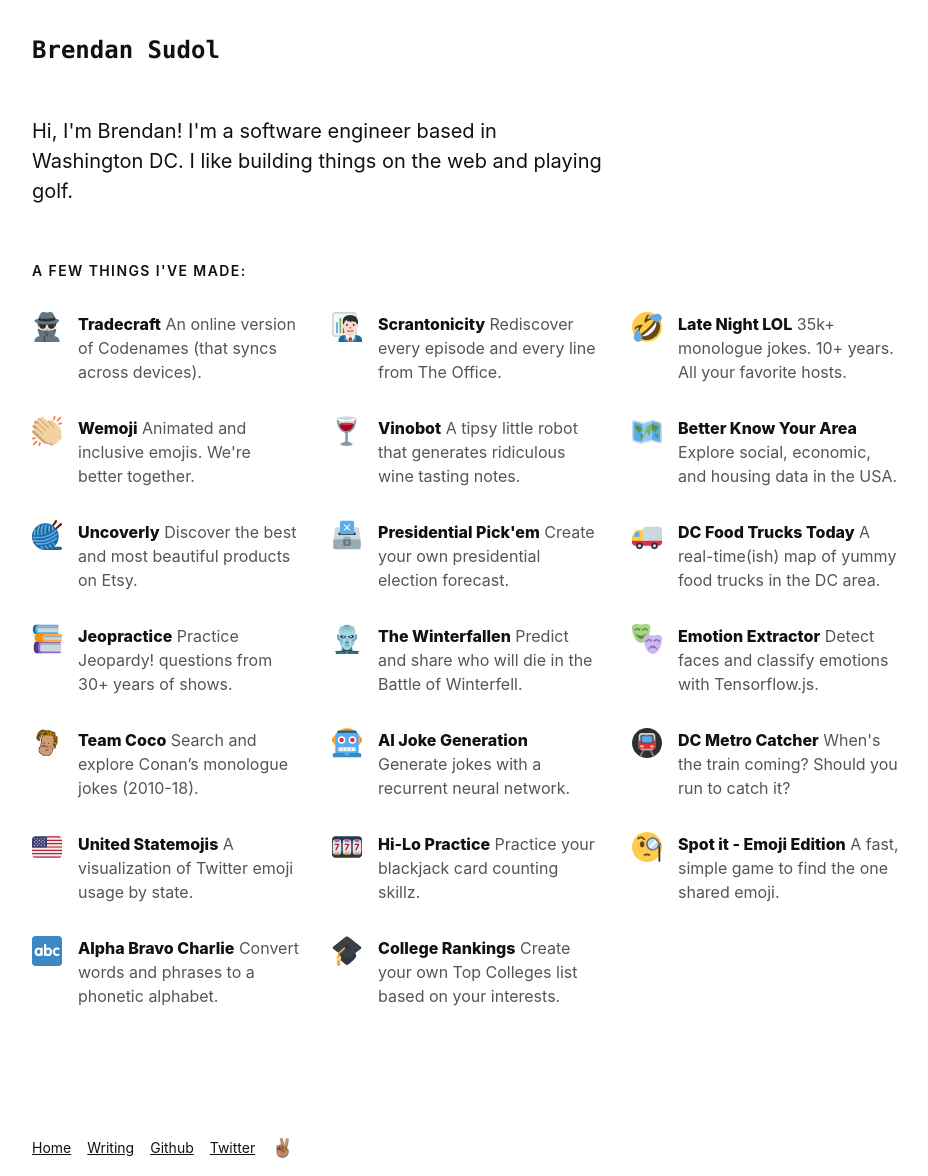
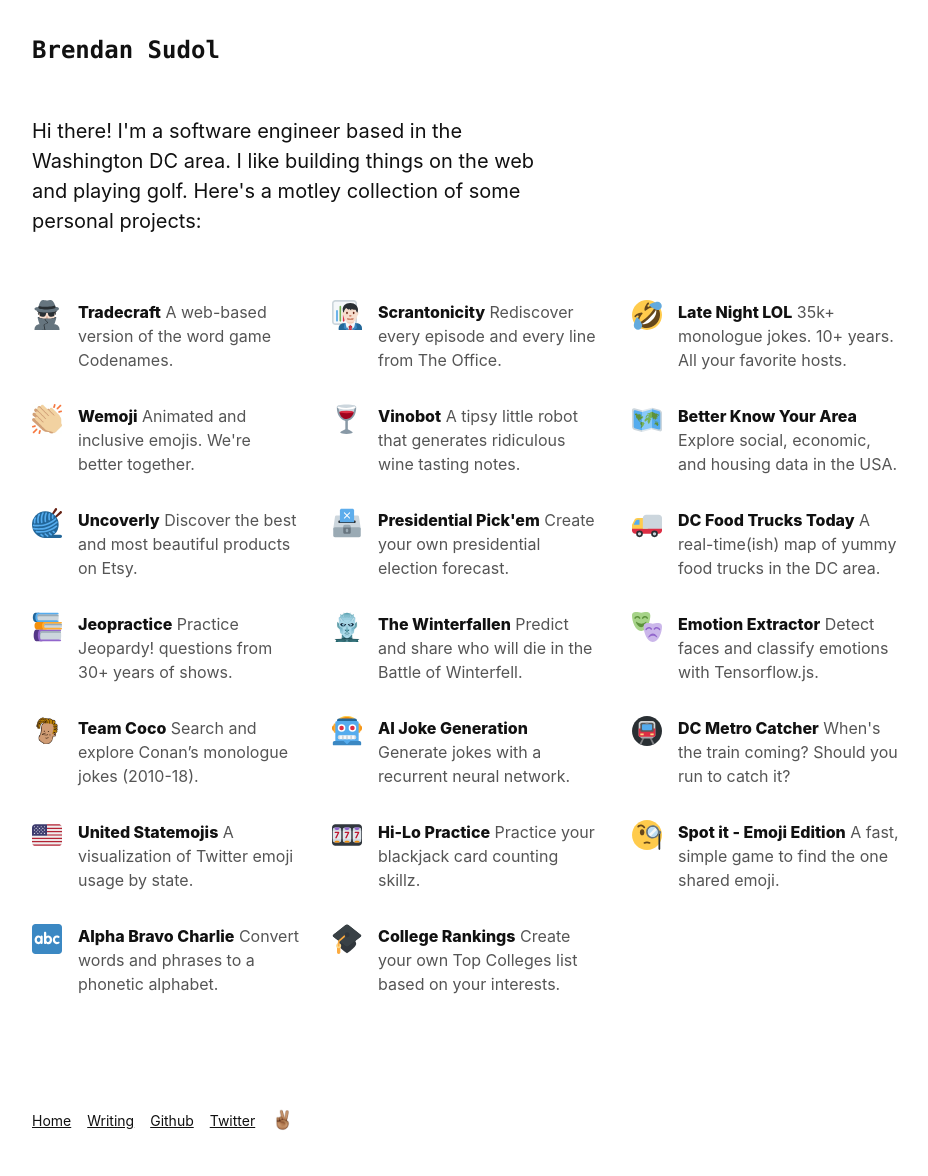
Before and after one commit to brendansudol/brendansudol.github.io, a Jekyll site: the page built from _pages/index.md, in a window 1280 px wide. Shown: the whole page, without its empty margins (174-1102 px from the left). Built offline with Jekyll 4.4.1, drawn with Linux system fonts in a browser that asks for light colours; after the commit the page ends 1148 px from its top, so only the background shows below that.

Commit message:
misc fixes

```diff
--- a/_config.yml
+++ b/_config.yml
@@ -38,7 +38,7 @@ exclude:
 projects:
   - title: Tradecraft
     url: https://tradecraft.fun
-    summary: An online version of Codenames (that syncs across devices).
+    summary: A web-based version of the word game Codenames.
     icon: 1f575-1f3fb-200d-2642-fe0f.svg
   - title: Scrantonicity
     url: https://scrantonicity.co
--- a/_pages/index.md
+++ b/_pages/index.md
@@ -5,11 +5,10 @@ is_wide: true
 ---
 
 <p class='mb4 sm-h3 measure'>
-  Hi, I'm Brendan! I'm a software engineer based in Washington DC. I like building things on the web and playing golf.
+  Hi there! I'm a software engineer based in the Washington DC area. I like building things on the web and playing golf. Here's a motley collection of some personal projects:
 </p>
 
-<h2 class='pt1 mb3 h5 caps'>A few things I've made:</h2>
-<div class='mb3 flex flex-wrap mxn2'>
+<div class='py2 flex flex-wrap mxn2'>
   {% for project in site.projects %}
     <div class='flex col-6 sm-col-4 px2 mb3'>
       <div class='sm-flex'>
--- a/_sass/_type.scss
+++ b/_sass/_type.scss
@@ -26,4 +26,4 @@ h6, .h6 { font-size: $h6; }
 .serif { font-family: $serif-font-family; }
 .sans-serif { font-family: $sans-serif-font-family; }
 .mono, .monospace { font-family: $monospace-font-family; }
-.measure { max-width: 570px; }
+.measure { max-width: 520px; }
```
Also changed, not shown: assets/js/soccerOutcomes.js (+6 -6 lines), Gemfile.lock, 1 other file.
